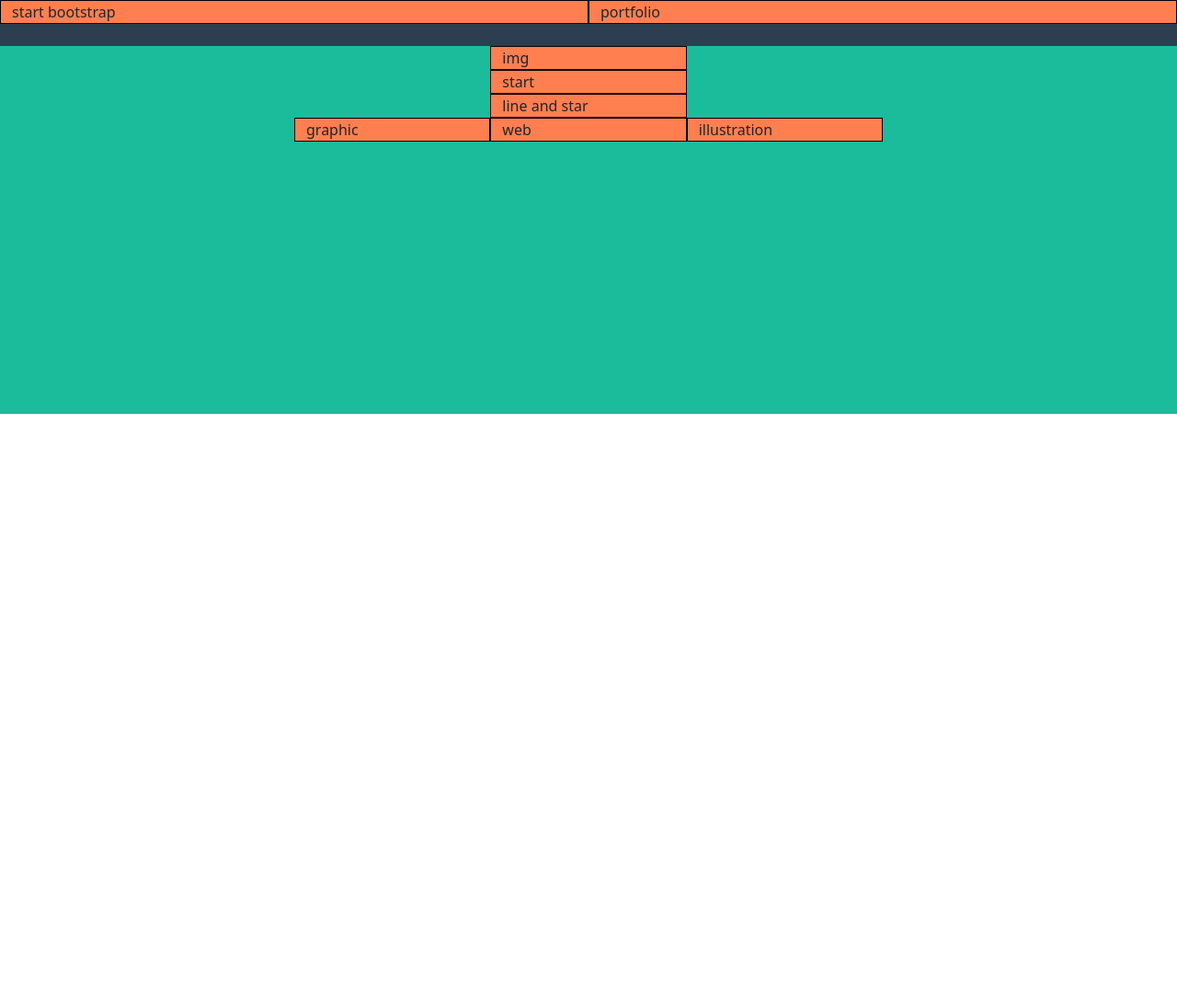
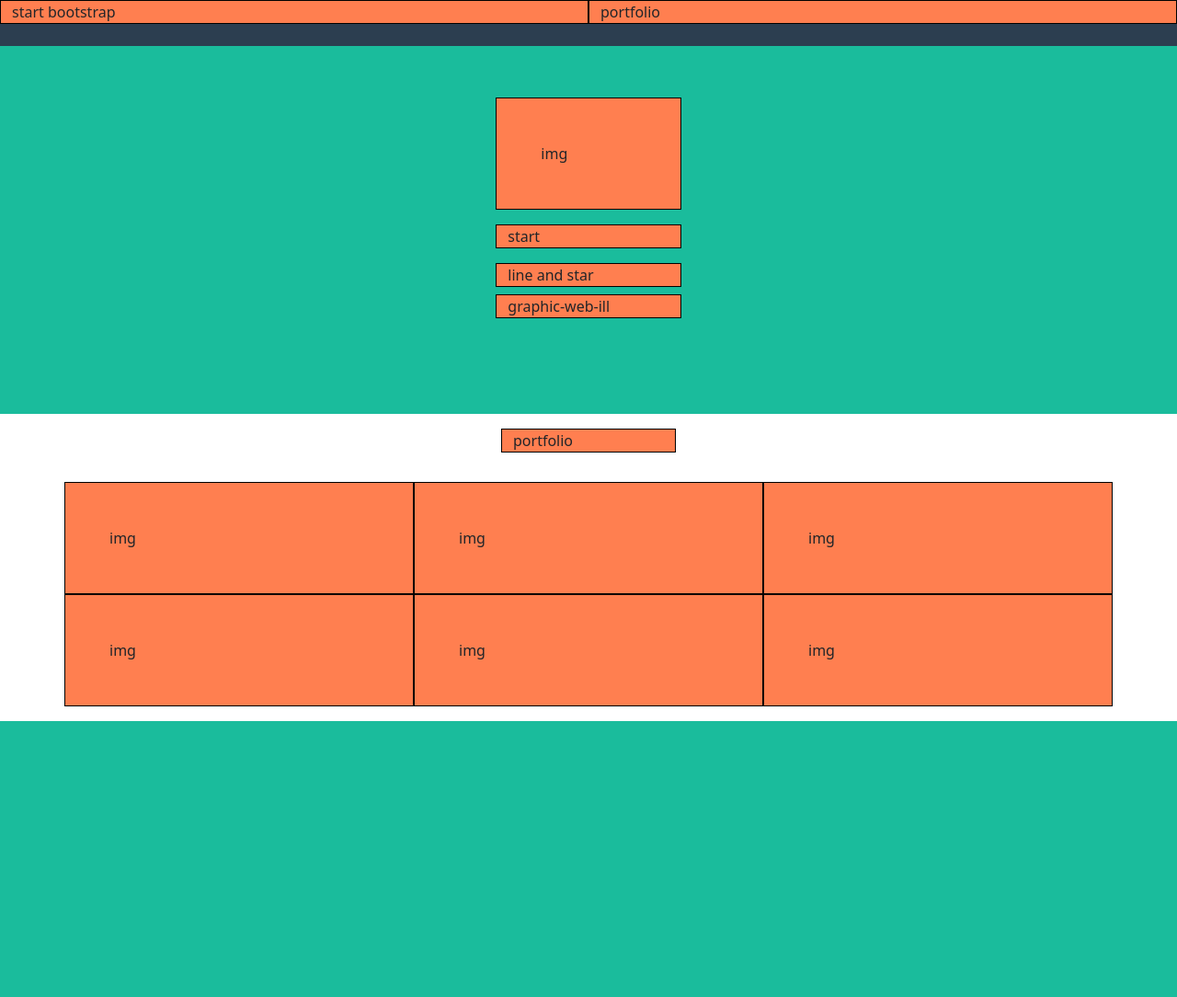
Before and after one commit to leonardochen01/html-css-bootstrap-freelancer, a plain HTML site: page index.html in a window 1280 px wide. Shown: the whole page at 92% size. Before the commit the page ends 800 px from the top, so only its background shows below. Drawn offline with nearby package versions, Linux system fonts and the light colour scheme.

Commit message:
added: portfolio

```diff
--- a/index.html
+++ b/index.html
@@ -31,6 +31,11 @@
         height: 400px;
       }
 
+      .c-4{
+        background-color: rgb(26, 188, 156);
+        height: 300px;
+      }
+
     </style>
 
     <!--HEADER-->
@@ -53,21 +58,21 @@
 
       <!--JUMBOTRON STARTS-->
 
-      <div class="container-fluid c-2">
+      <div class="container-fluid c-2 p-5">
 
-        <div class="row justify-content-center">
-          <div class="col-2 debug">
+        <div class="row justify-content-center py-2">
+          <div class="col-2 debug p-5">
             img
           </div>
         </div>
 
-        <div class="row justify-content-center">
+        <div class="row justify-content-center py-2">
           <div class="col-2 debug">
             start
           </div>
         </div>
 
-        <div class="row justify-content-center">
+        <div class="row justify-content-center py-2">
           <div class="col-2 debug">
             line and star
           </div>
@@ -75,23 +80,41 @@
 
         <div class="row justify-content-center">
           <div class="col-2 debug">
-            graphic
+            graphic-web-ill
           </div>
-          <div class="col-2 debug">
-            web
-          </div>
-          <div class="col-2 debug">
-            illustration
-          </div>
+
         </div>
 
       </div>
 
     </header>
 
-    <!--MAIN-->
+    <!--MAIN PORTFOLIO-->
 
     <main>
+
+      <div class="container">
+
+        <div class="row justify-content-center py-3">
+          <div class="col-2 debug">
+            portfolio
+          </div>
+        </div>
+
+        <div class="row justify-content-center py-3">
+          <div class="col-lg-4 debug col-md-6 p-5">img</div>
+          <div class="col-lg-4 debug col-md-6 p-5">img</div>
+          <div class="col-lg-4 debug col-md-6 p-5">img</div>
+          <div class="col-lg-4 debug col-md-6 p-5">img</div>
+          <div class="col-lg-4 debug col-md-6 p-5">img</div>
+          <div class="col-lg-4 debug col-md-6 p-5">img</div>
+        </div>
+
+      </div>
+
+      <!--MAIN ABOUT-->
+
+      <div class="container-fluid c-4"></div>
 
     </main>
 
```
